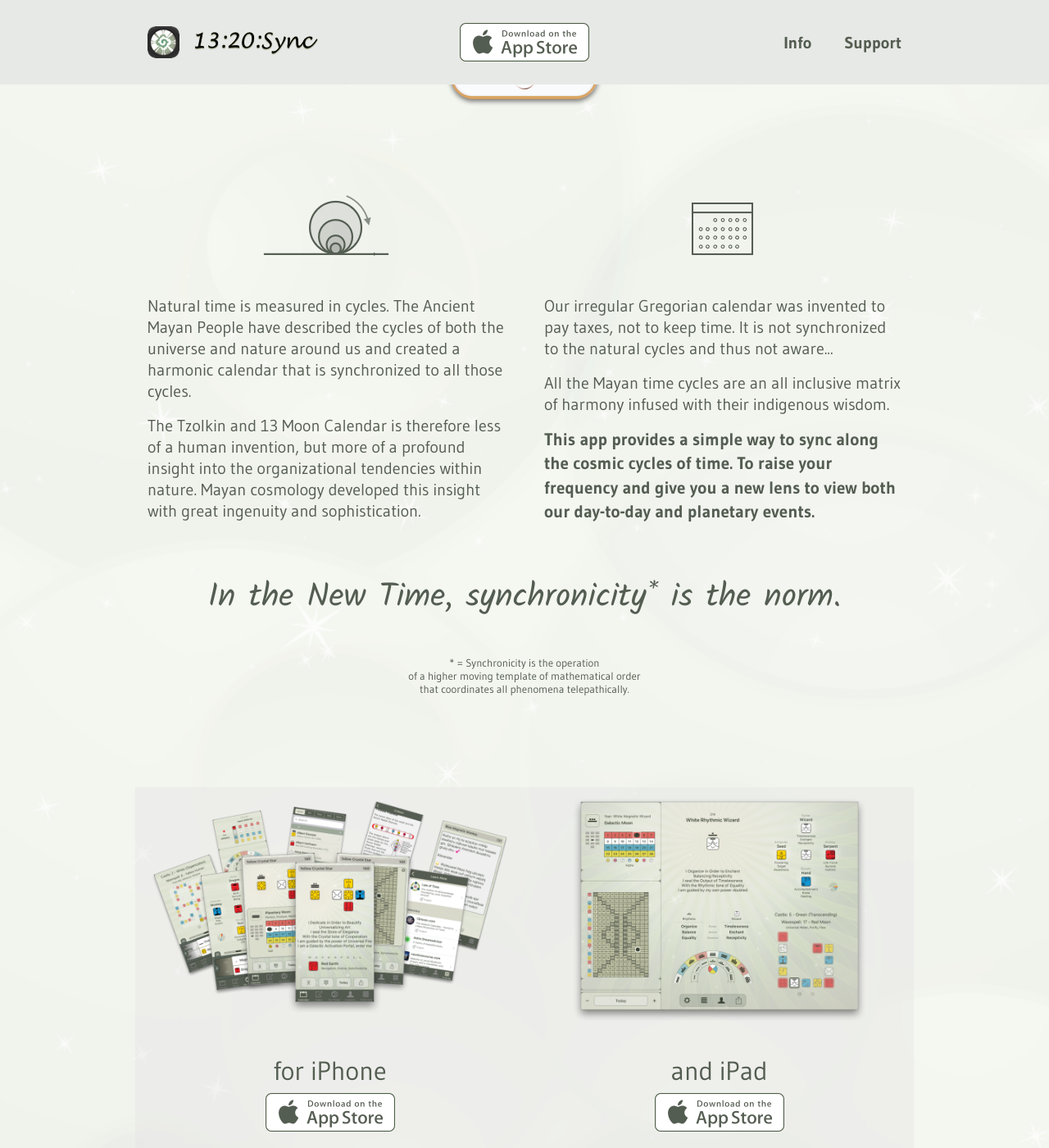
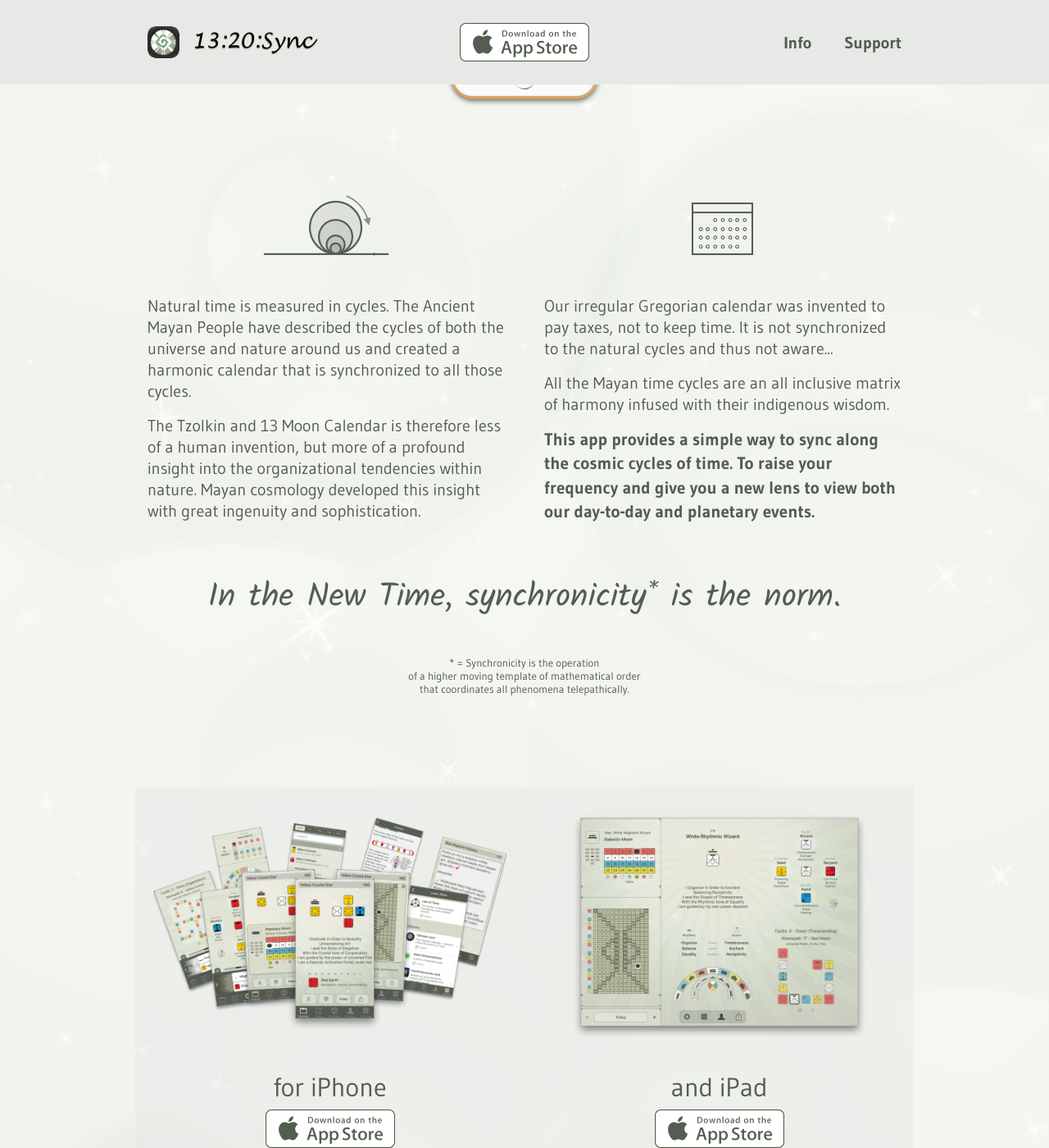
Before and after one commit to redhousestudio/1320sync.github.io, a Jekyll site: the page built from index.html, in a window 1280 px wide and 1400 px high, scrolled down 476 px. Shown: the whole window at 82% size. Built offline with Jekyll 4.4.1, drawn with Linux system fonts in a browser that asks for light colours; nearby versions of some CDN libraries; grey boxes are pictures that could not be loaded.

Commit message:
design tweaks

```diff
--- a/css/style.css
+++ b/css/style.css
@@ -147,7 +147,7 @@
 }
 
 .top-section .two-col-section .two-col-bottom-subtext {
-    font-size: 13px;
+  font-size: 13px;
 }
 
 
@@ -202,6 +202,7 @@
 }
 
 .top-section .features-to-explore-section .platforms {
+  padding-top: 20px;
   background-color: rgba(228, 227, 227, 0.4);
 }
 
--- a/index.html
+++ b/index.html
@@ -63,7 +63,6 @@
 					        </a>
 							<p>&nbsp;</p>
 					        <h5 class="text"><a href="https://www.youtube.com/watch?v=6KJRmQWvmuQ" target="blank" class="link"><strong>Watch App Preview</strong></a></h5>
-							<p>&nbsp;</p>
 				        </div>
 					</div>
 					<div class="platforms col-12 col-md-6">
@@ -77,7 +76,6 @@
 					        </a>
 							<p>&nbsp;</p>
 					        <h5 class="text"><a href="https://www.youtube.com/watch?v=4wOiXZ-jTYQ" target="blank" class="link"><strong>Watch App Preview</strong></a></h5>
-					        <p>&nbsp;</p>
 				        </div>
 					</div>
 				</div>
```
